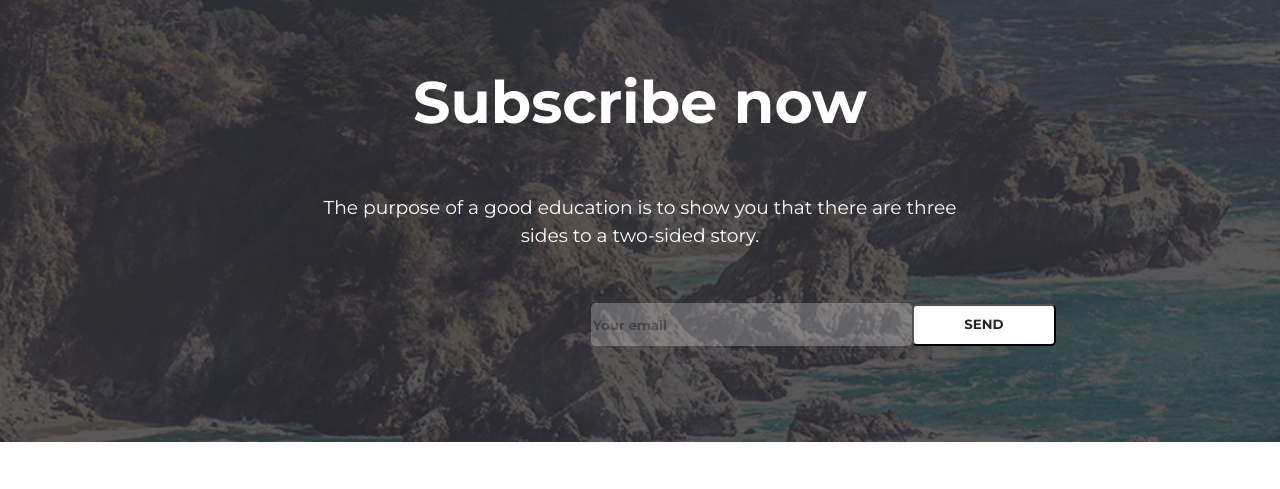
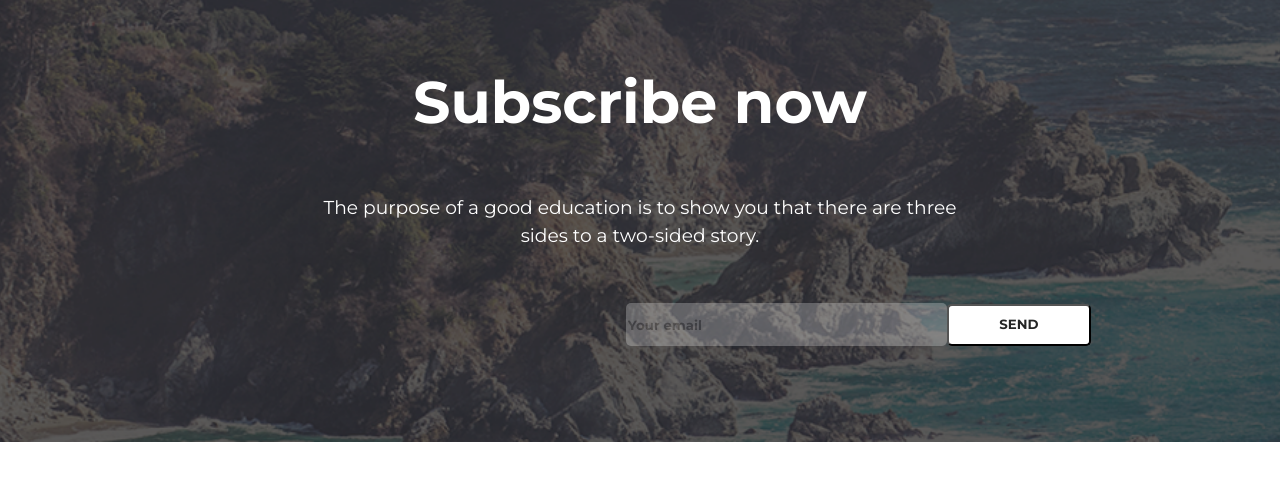
Before and after one commit to ayounglibrarian/uclax_wcib_week_8, a website: page index.html in a window 1280 px wide. Shown: the part 2609-3098 px from the top of the page. Drawn offline with nearby package versions, Linux system fonts and the light colour scheme; files that its build step writes are made by us from their sources.

Commit message:
padding fix

```diff
--- a/css/styles.scss
+++ b/css/styles.scss
@@ -496,7 +496,7 @@ h2 {
 
 .subscribe .form-inline {
     padding-left: 30px;
-    padding-right: 100px; }
+    padding-right: 30px; }
 
 .entrybox {
   width: 321px;
```
